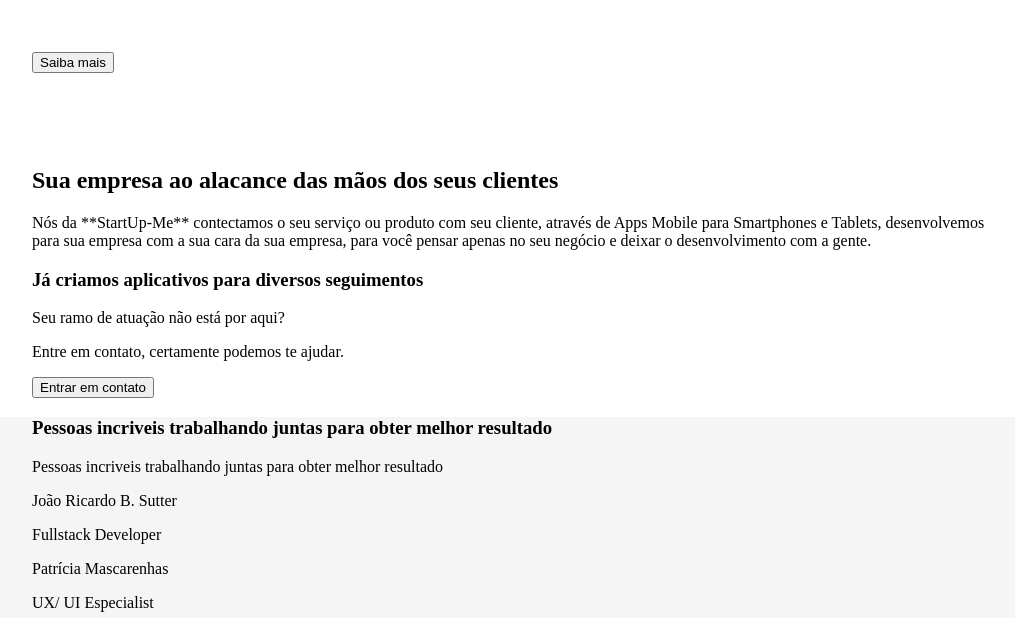
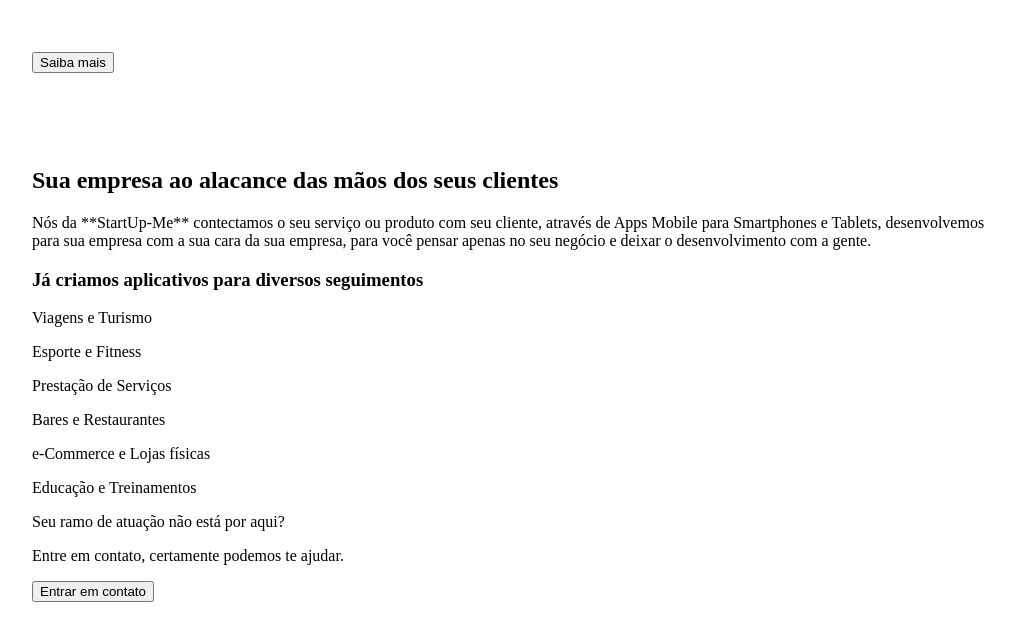
Before and after one commit to ubirajarapelli/startupme, a plain HTML site: page index.html in a window 1280 px wide. Shown: the part 470-1088 px from the top of the page, without its empty margins (128-1143 px from the left). Drawn offline with Linux system fonts and the light colour scheme.

Commit message:
Insersão para a aula 15/10

```diff
--- a/index.html
+++ b/index.html
@@ -29,12 +29,12 @@
 				<h2>Sua empresa ao alacance das mãos dos seus clientes</h2>
 				<p>Nós da **StartUp-Me** contectamos o seu serviço ou produto com seu cliente, através de Apps Mobile para Smartphones e Tablets, desenvolvemos para sua empresa com a sua cara da sua empresa, para você pensar apenas no seu negócio e deixar o desenvolvimento com a gente.</p>
 				<h3>Já criamos aplicativos para diversos seguimentos</h3>
-				<p></p>
-				<p></p>
-				<p></p>
-				<p></p>
-				<p></p>
-				<p></p>
+				<p>Viagens e Turismo</p>
+				<p>Esporte e Fitness</p>
+				<p>Prestação de Serviços</p>
+				<p>Bares e Restaurantes</p>
+				<p>e-Commerce e Lojas físicas</p>
+				<p>Educação e Treinamentos</p>
 				<p>Seu ramo de atuação não está por aqui?</p>
                 <p>Entre em contato, certamente podemos te ajudar.</p>
                 <button>Entrar em contato</button>
```
